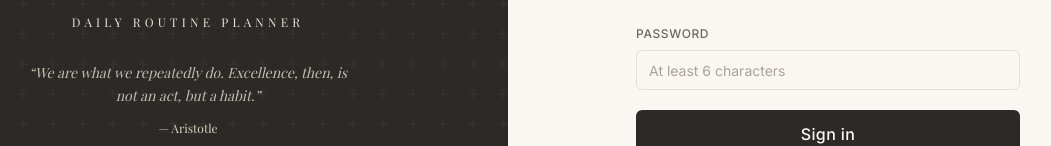
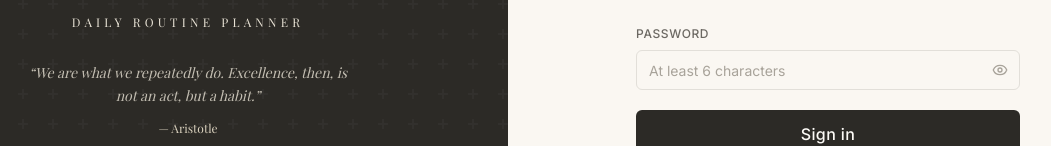
Before and after one commit to sheikh-saleh/atelier-planner, a Next.js app: page /auth in a window 1280 px wide. Shown: the part 361-507 px from the top of the page, without its empty margins (132-1183 px from the left). Built offline with nearby package versions, Linux system fonts and the light colour scheme; no server answers; a web font is replaced by a local one.

Commit message:
feat: add password visibility toggle on auth form

```diff
--- a/components/auth/AuthForm.tsx
+++ b/components/auth/AuthForm.tsx
@@ -1,6 +1,7 @@
 "use client";
 
 import { useState } from "react";
+import { Eye, EyeOff } from "lucide-react";
 import { useAuth } from "@/components/providers/AuthProvider";
 import { Button } from "@/components/ui/Button";
 import { Input, Label } from "@/components/ui/Input";
@@ -16,6 +17,7 @@
   const [error, setError] = useState("");
   const [loading, setLoading] = useState(false);
   const [success, setSuccess] = useState("");
+  const [showPassword, setShowPassword] = useState(false);
 
   const handleSubmit = async (e: React.FormEvent) => {
     e.preventDefault();
@@ -104,16 +106,27 @@
         {mode !== "reset" && (
           <div className="space-y-1.5">
             <Label htmlFor="auth-password">Password</Label>
+            <div className="relative">
               <Input
                 id="auth-password"
-              type="password"
+                type={showPassword ? "text" : "password"}
                 value={password}
                 onChange={(e) => setPassword(e.target.value)}
                 placeholder="At least 6 characters"
                 autoComplete={mode === "signin" ? "current-password" : "new-password"}
                 required
                 minLength={6}
+                className="pr-10"
               />
+              <button
+                type="button"
+                onClick={() => setShowPassword(!showPassword)}
+                className="absolute right-3 top-1/2 -translate-y-1/2 text-[var(--fg-muted)] hover:text-[var(--fg)] transition-colors"
+                tabIndex={-1}
+              >
+                {showPassword ? <EyeOff className="h-4 w-4" /> : <Eye className="h-4 w-4" />}
+              </button>
+            </div>
           </div>
         )}
 
```
Lines whose indentation alone changed are shown as unchanged.
